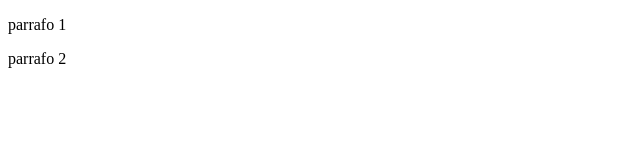
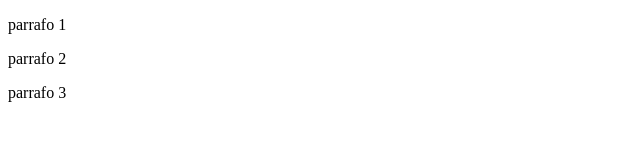
Before and after one commit to Evc2806/prueba_lunes, a plain HTML site: page index.html in a window 1280 px wide. Shown: the full height of the page, 0-640 px from the left. Drawn offline with Linux system fonts and the light colour scheme.

Commit message:
parrafo3

```diff
--- a/index.html
+++ b/index.html
@@ -8,5 +8,6 @@
 <body>
     <p>parrafo 1</p>
     <p>parrafo 2</p>
+    <p>parrafo 3</p>
 </body>
 </html>
```
